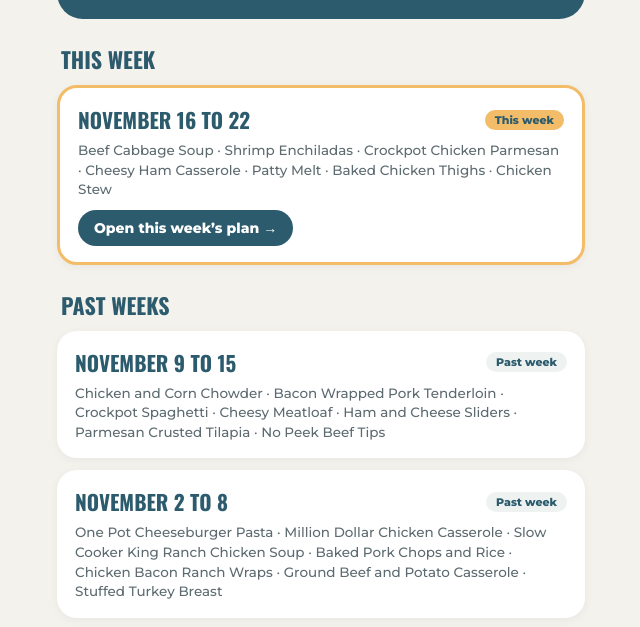
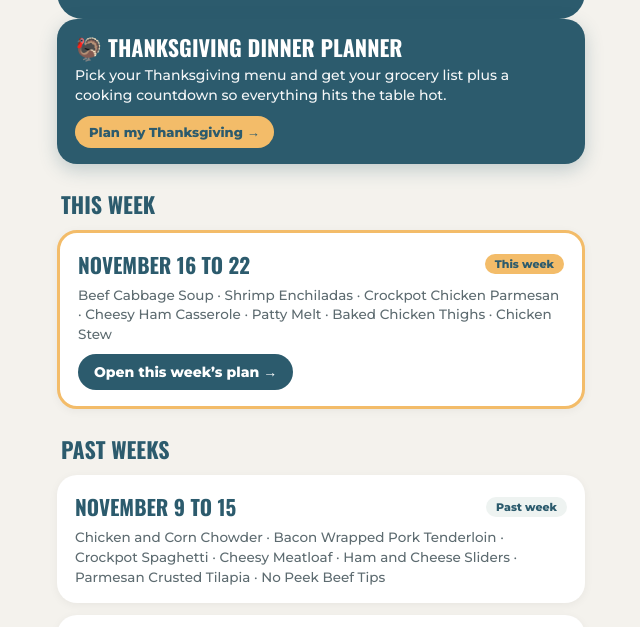
Before and after one commit to julieseatsandtreats-maker/Meal-Plans, a plain HTML site: page index.html in a window 1280 px wide. Shown: the part 119-746 px from the top of the page, without its empty margins (319-959 px from the left). Drawn offline with nearby package versions, Linux system fonts and the light colour scheme.

Commit message:
Homepage: Thanksgiving planner card

```diff
--- a/index.html
+++ b/index.html
@@ -41,9 +41,9 @@ h1{font-family:Oswald,sans-serif;text-transform:uppercase;font-size:30px;line-he
 .book .bb{flex:0 0 auto;background:var(--peach);color:#2C5B6D!important;font-weight:800;font-size:14px!important;padding:10px 14px;border-radius:999px}
 .disc{font-size:11px;color:var(--muted);text-align:center;margin:6px 0 0}
 .foot{text-align:center;color:var(--muted);font-size:13px;margin-top:26px}.foot a{color:var(--head);font-weight:800}
-</style></head><body><div class="wrap">
+.tgc{display:block;text-decoration:none;color:#fff;background:var(--teal);border-radius:20px;padding:16px 18px;margin-bottom:14px;box-shadow:0 6px 18px rgba(44,91,109,.25)}.tgc b{display:block;font-family:Oswald,sans-serif;text-transform:uppercase;font-size:22px;line-height:1.1}.tgc span{display:block;font-size:14px;line-height:1.45;margin-top:6px;opacity:.95}.tgc i{display:inline-block;font-style:normal;margin-top:10px;background:var(--yel);color:#2C5B6D;font-weight:800;font-size:13px;padding:8px 14px;border-radius:999px}</style></head><body><div class="wrap">
 <div class="hero"><img src="/julie-headshot.jpg" alt="Julie"><div><div class="scr">hey friend!</div><h1>Julie’s weekly dinner plans</h1></div></div>
-<div id="now"></div><div id="list"></div>
+<a class="tgc" id="tgcard" href="/thanksgiving-2026/" onclick="try{gtag('event','hub_thanksgiving_click')}catch(e){}"><b>🦃 Thanksgiving Dinner Planner</b><span>Pick your Thanksgiving menu and get your grocery list plus a cooking countdown so everything hits the table hot.</span><i>Plan my Thanksgiving →</i></a><script>try{if(new Date()>new Date(2026,11,1))document.getElementById('tgcard').style.display='none'}catch(e){}</script><div id="now"></div><div id="list"></div>
 <a class="book" href="https://www.amazon.com/dp/B0CQRXJSRF?tag=juseatr02-20&amp;linkCode=ll2" target="_blank" rel="noopener sponsored" onclick="try{gtag('event','hub_cookbook_click')}catch(e){}">
   <img src="https://www.julieseatsandtreats.com/wp-content/uploads/2025/04/Cookbook_1200x300.png" alt="Julie’s Eats &amp; Treats Cookbook" onerror="this.style.display='none'">
   <div class="bt"><div><b>Get my cookbook!</b><span>Family-friendly recipes your crew will love, all in one book.</span></div><span class="bb">Buy on Amazon</span></div>
```
